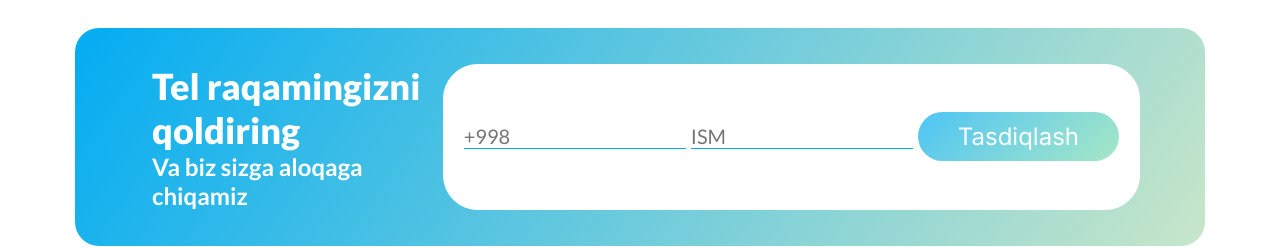
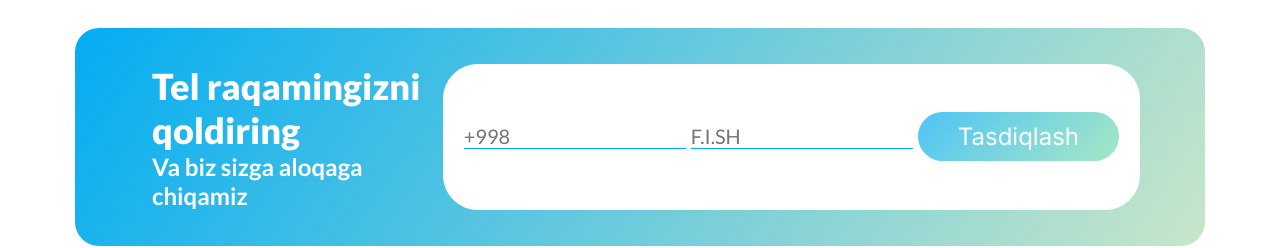
Before and after one commit to Jamshid937/Meditsina, a React (Create React App) app: page / in a window 1280 px wide. Shown: the part 6300-6548 px from the top of the page. Built offline with nearby package versions, Linux system fonts and the light colour scheme.

Commit message:
Add new placeholder

```diff
--- a/src/components/Validate/index.jsx
+++ b/src/components/Validate/index.jsx
@@ -60,7 +60,7 @@ function Validate() {
                     />
                     <input
                         type="text"
-                        placeholder='Ism'
+                        placeholder='F.I.SH'
                         onChange={handleChange}
                         value={fields.text}
                         name='text'
```
